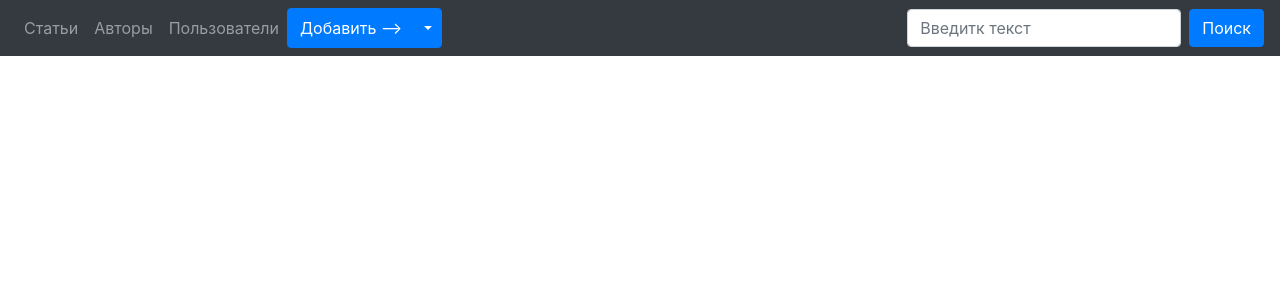
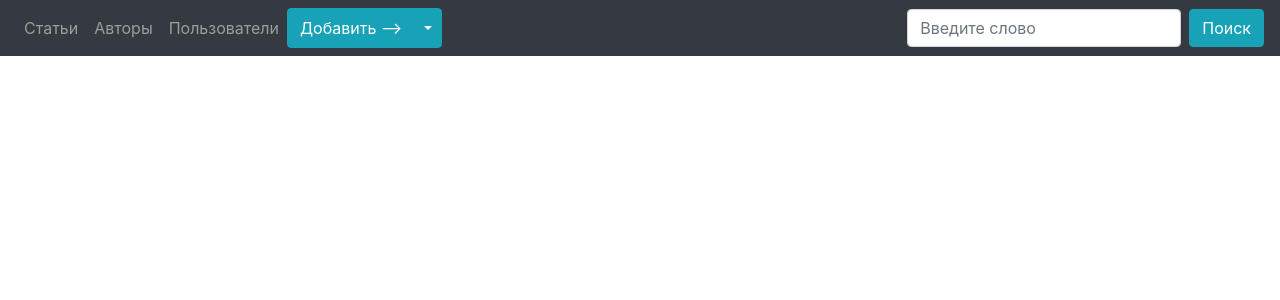
Before and after one commit to Overlord-zerg-more-minerals/bolg, a Django app: template articel/templates/articel/authors.html in a window 1280 px wide. Shown: the top 300 px of the page. Run offline with Django 3.2, Linux system fonts and the light colour scheme; the template is opened without the code that fills it, so the values that code supplies are empty; some libraries are stand-ins or nearby versions.

Commit message:
add read. pic. com

```diff
--- a/articel/forms.py
+++ b/articel/forms.py
@@ -6,7 +6,7 @@ from .models import *
 class ArticleForm(forms.ModelForm):
     class Meta:
         model = Article
-        fields = ['title', 'text', 'picture', 'tags']
+        fields = ['title', 'text', 'picture', 'tags' ,'readers']
 
 
 
--- a/articel/templates/base.html
+++ b/articel/templates/base.html
@@ -27,11 +27,9 @@
       <a class="nav-link" href="{% url 'users' %}">Пользователи</a>
     </li>
 
-
-
     <div class="btn-group">
-      <button type="button" class="btn btn-primary">Добавить --></button>
-      <button type="button" class="btn btn-primary dropdown-toggle dropdown-toggle-split" data-toggle="dropdown">
+      <button type="button" class="btn btn-info">Добавить --></button>
+      <button type="button" class="btn btn-info dropdown-toggle dropdown-toggle-split" data-toggle="dropdown">
         <span class="caret"></span>
       </button>
       <div class="dropdown-menu">
@@ -40,13 +38,15 @@
       </div>
     </div>
   </ul>
+
   <form class="form-inline" action="{% url 'homepage' %}" method="POST">
     {% csrf_token %}
-    <input class="form-control mr-sm-2" type="text" name="key_word" placeholder="Введитк текст">
-    <button class="btn btn-primary" type="submit">Поиск</button>
+    <input class="form-control mr-sm-2" type="text" name="key_word" placeholder="Введите слово">
+    <button class="btn btn-info" type="submit">Поиск</button>
   </form>
 
 </nav>
+
   <br>
   <div class="container" >
     {% block content %}
```
Also changed, not shown: articel/views.py (+12 -4 lines).
